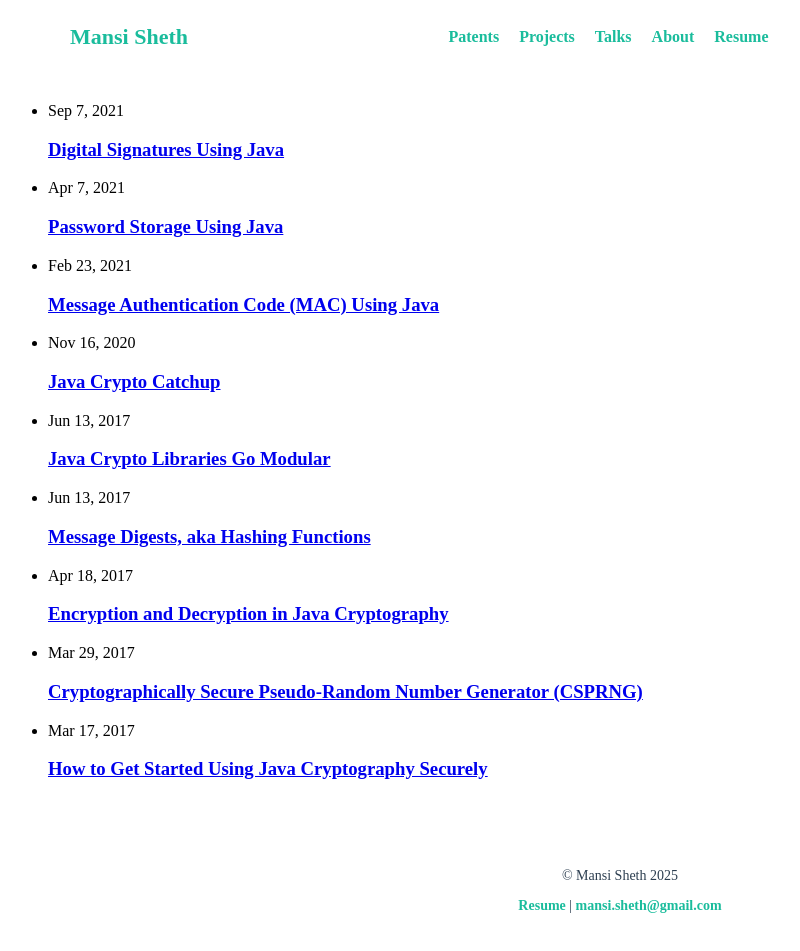
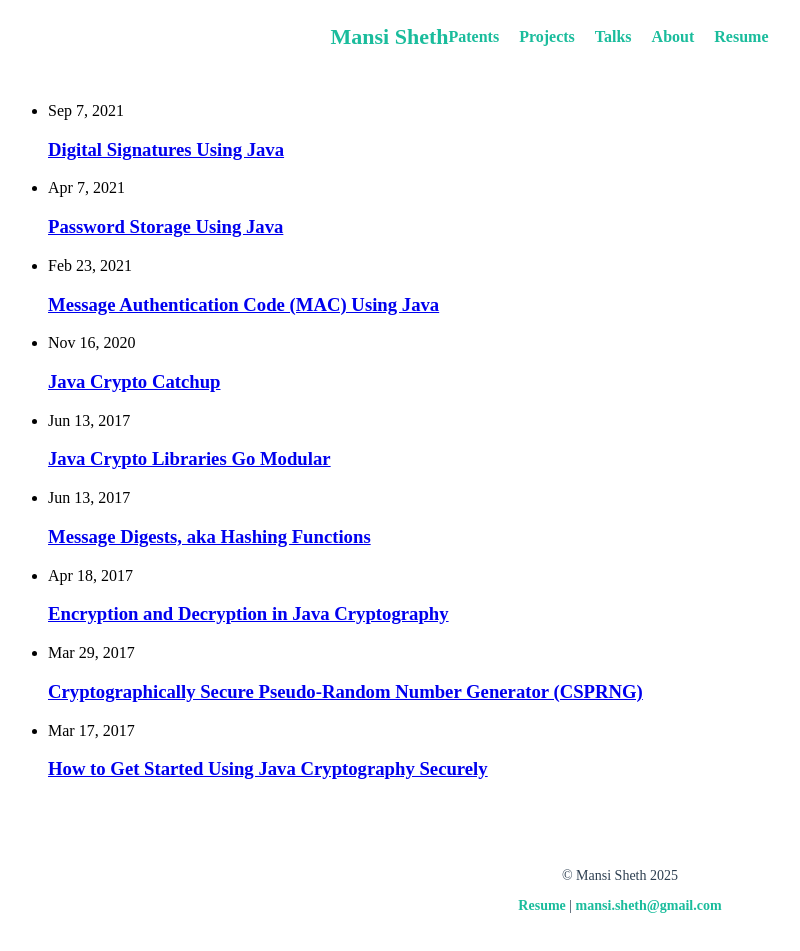
Before and after one commit to 1MansiS/1MansiS.github.io, a Jekyll site: the page built from index.markdown, in a window 1280 px wide. Shown: the whole page, without its empty margins (20-820 px from the left). Built offline with Jekyll 4.4.1, drawn with Linux system fonts in a browser that asks for light colours.

Commit message:
Update main.css

```diff
--- a/assets/main.css
+++ b/assets/main.css
@@ -23,7 +23,8 @@ main {
 
 .site-header .container {
     display: flex;
-    justify-content: space-between; /* Ensures proper alignment */
+    justify-content: center;
+    /*justify-content: space-between; */ /* Ensures proper alignment */
     align-items: center;
     max-width: 1100px;
     margin: 0 auto;
@@ -44,7 +45,7 @@ main {
 
 /* --- Center-aligned Navigation --- */
 .site-nav {
-    flex-grow: 1;
+    flex-grow: unset;
     display: flex;
     color: #1abc9c;
     justify-content: center; /* Centers navigation */
@@ -86,6 +87,7 @@ main {
     width: 24px; /* Adjust icon size */
     height: 24px;
     opacity: 1;
+    fill: white;
    /* filter: brightness(0) invert(1);*/ /* Makes SVGs white */
 }
 
```
